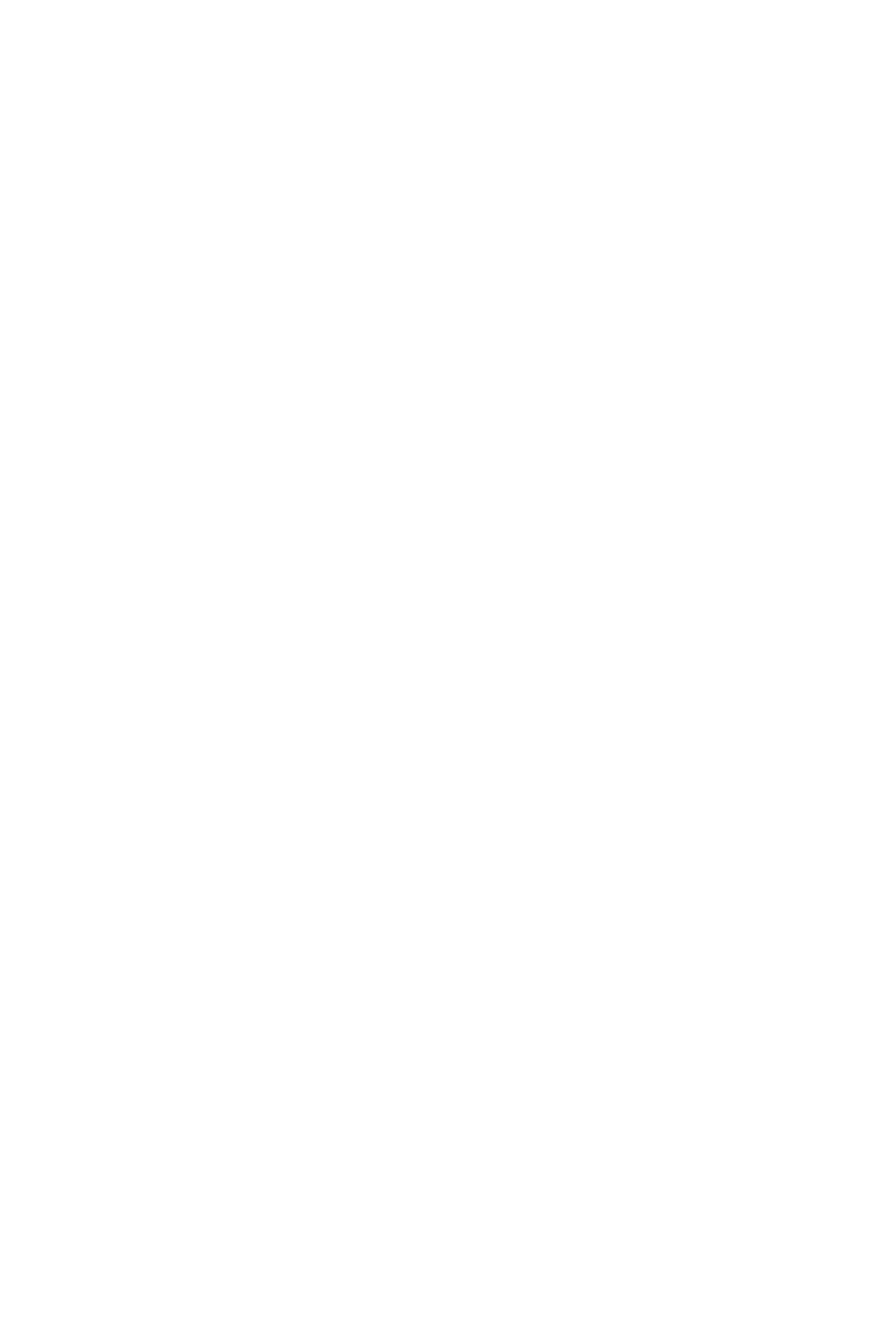
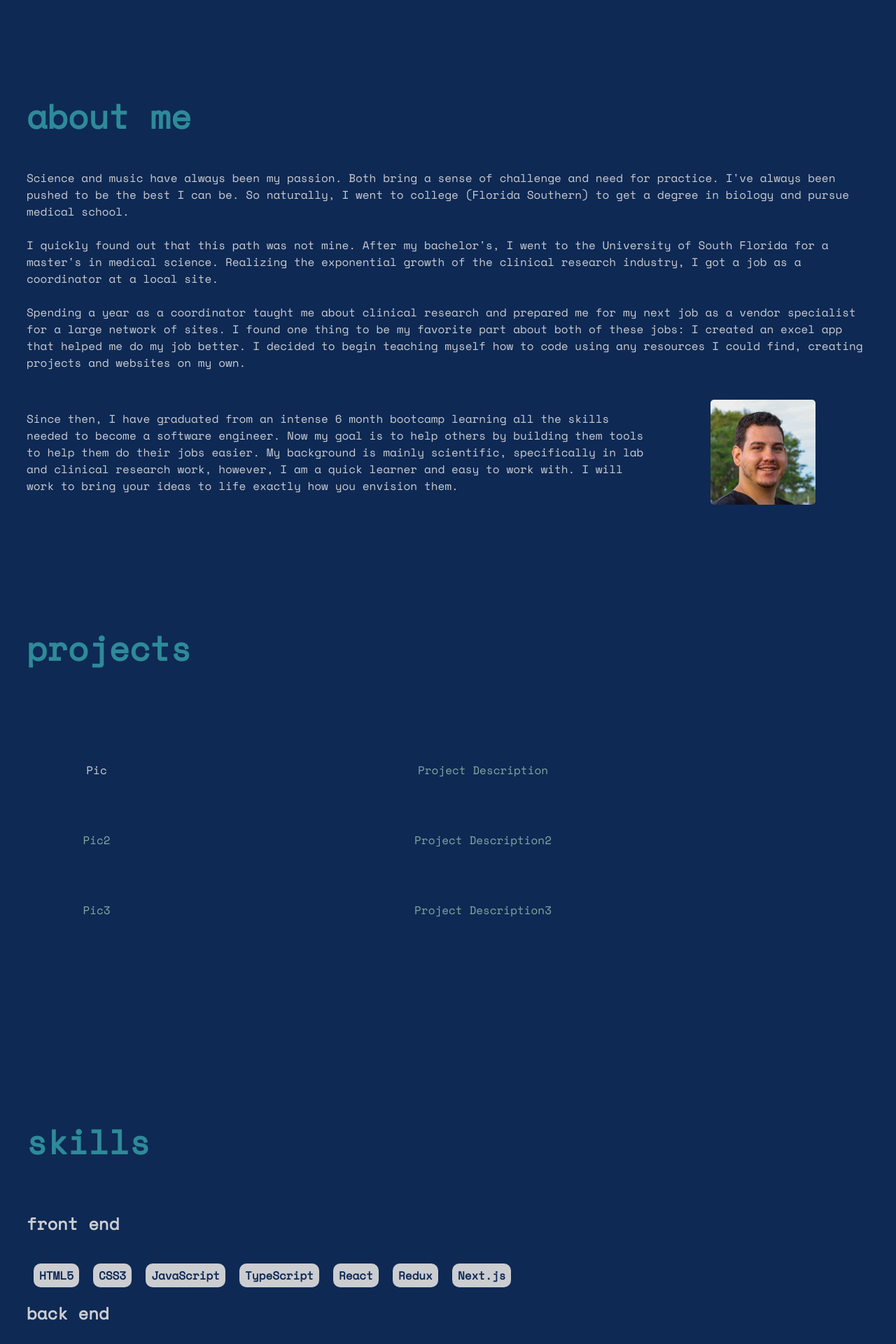
Before and after one commit to AdamC7313/portfolio-site, a Next.js app: page / in a window 1280 px wide. Shown: the part 760-2680 px from the top of the page at 70% size. Before the commit the page ends 1000 px from the top, so only its background shows below. Built offline with nearby package versions, Linux system fonts and the light colour scheme.

Commit message:
adjust padding

```diff
--- a/app/components/about/about.css
+++ b/app/components/about/about.css
@@ -1,11 +1,18 @@
 .about-container {
   height: calc(100vh - 83px);
-  padding: 100px;
+  padding: 0px 30px 0px 30px;
+  display: flex;
+  flex-direction: column;
+  justify-content: center;
 }
 
 .about-words-container {
-  padding-top: 50px;
+  padding-top: 25px;
   font-size: 1rem;
+}
+
+.about-title {
+  margin-bottom: 0px;
 }
 
 p {
--- a/app/components/contact/contact.css
+++ b/app/components/contact/contact.css
@@ -1,6 +1,6 @@
 .contact-container {
   min-height: calc(100vh - 80px);
-  padding: 50px;
+  padding: 0px 30px 0px 30px;
   display: flex;
   justify-content: center;
   align-items: center;
--- a/app/components/projects/projects.css
+++ b/app/components/projects/projects.css
@@ -1,6 +1,9 @@
 .projects-container {
   height: calc(100vh - 80px);
-  padding: 100px;
+  padding: 0px 30px 0px 30px;
+  display: flex;
+  flex-direction: column;
+  justify-content: center;
 }
 
 .projects-grid {
--- a/app/components/skills/skills.css
+++ b/app/components/skills/skills.css
@@ -1,6 +1,9 @@
 .skills-container {
   min-height: calc(100vh - 85px);
-  padding: 50px;
+  padding: 0px 30px 0px 30px;
+  display: flex;
+  flex-direction: column;
+  justify-content: center;
 }
 .skill-item {
   background-color: rgb(203, 205, 209);
@@ -17,6 +20,6 @@
   color: rgb(203, 205, 209);
 }
 
-.skill-bucket {
-  padding: 50px;
+.skills-title {
+  margin-top: 0px;
 }
--- a/app/components/skills/skills.js
+++ b/app/components/skills/skills.js
@@ -4,7 +4,7 @@ import "./skills.css";
 const Skills = () => {
   return (
     <div className="skills-container" id="skills">
-      <h2>skills</h2>
+      <h2 className="skills-title">skills</h2>
       <div className="skill-bucket">
         <h3 className="skill-subhead">front end</h3>
         <span className="skill-item">HTML5</span>
--- a/app/globals.css
+++ b/app/globals.css
@@ -5,6 +5,7 @@
 }
 
 html {
+  background-color: rgb(14, 41, 84);
   color: rgb(132, 167, 161);
   width: 100%;
   height: 100vh;
--- a/app/page.js
+++ b/app/page.js
@@ -1,10 +1,19 @@
-import Image from "next/image";
-import styles from "./page.module.css";
+import Head from "./components/head/head";
+import Nav from "./components/nav/nav";
+import About from "./components/about/about";
+import Projects from "./components/projects/projects";
+import Skills from "./components/skills/skills";
+import Contact from "./components/contact/contact";
 
 export default function Home() {
   return (
-    <main className={styles.main}>
-
+    <main>
+      <Nav />
+      <Head />
+      <About />
+      <Projects />
+      <Skills />
+      <Contact />
     </main>
   );
 }
--- a/package.json
+++ b/package.json
@@ -9,9 +9,10 @@
     "lint": "next lint"
   },
   "dependencies": {
+    "next": "14.1.0",
     "react": "^18",
     "react-dom": "^18",
-    "next": "14.1.0"
+    "react-scroll": "^1.9.0"
   },
   "devDependencies": {
     "eslint": "^8",
```
Also changed, not shown: 1 other file (tests, documents, lock files or other folders).
